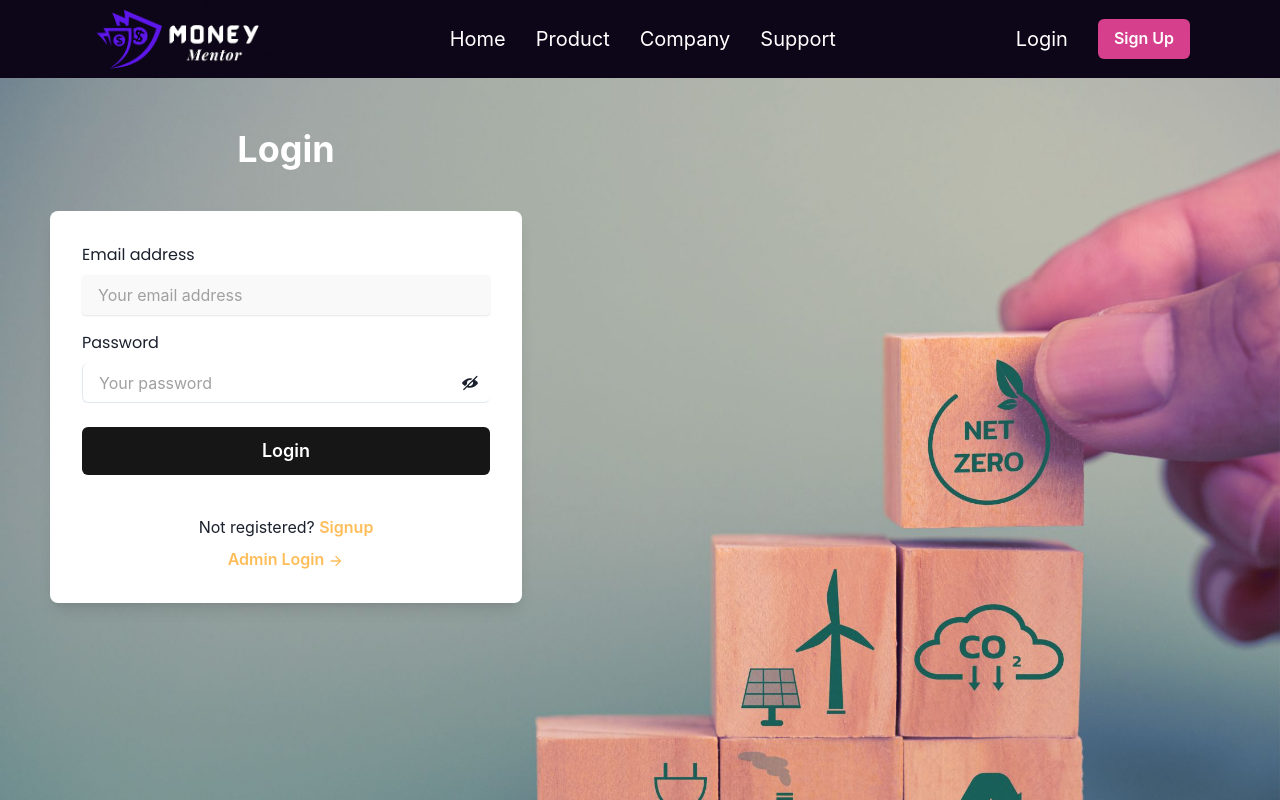
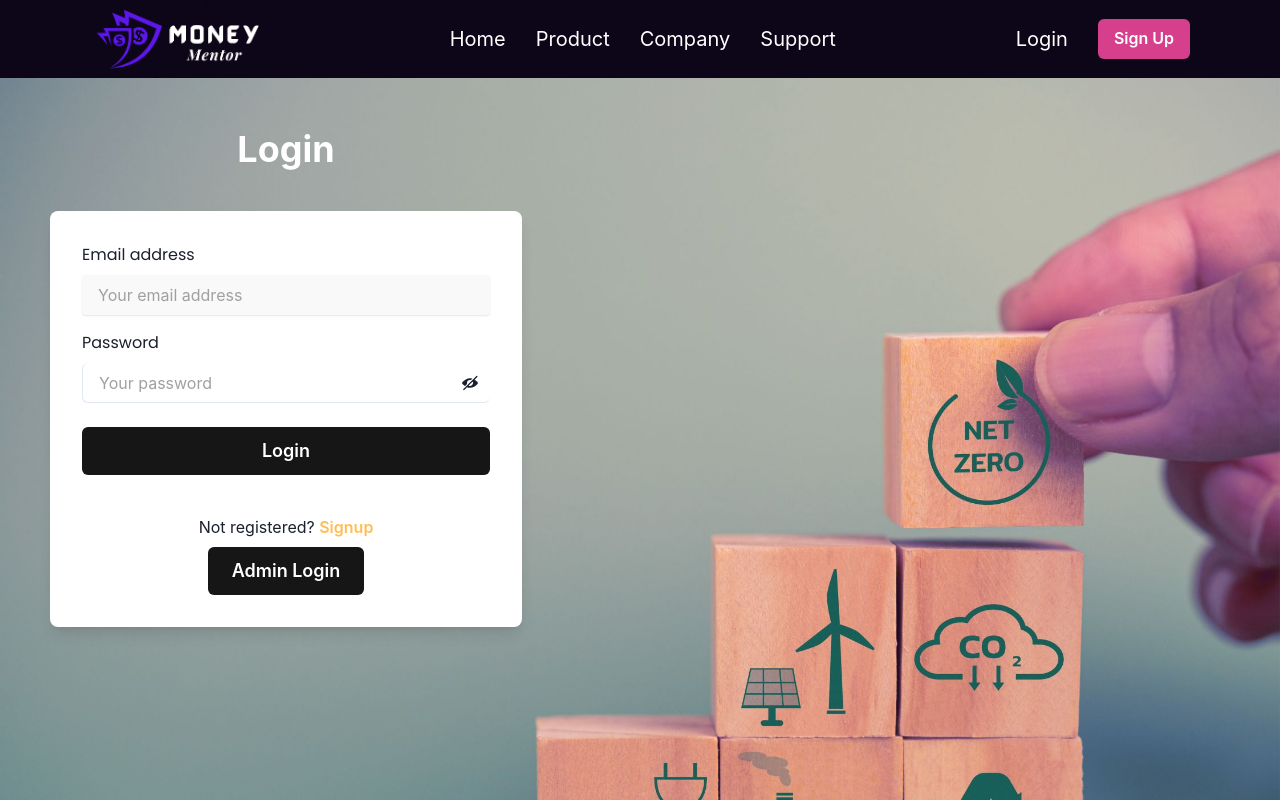
Before and after one commit to KrishnaVaishnav98/vogue-pocket-8479, a React (Create React App) app: page /login in a window 1280 px wide. Shown: the top 800 px of the page. Built offline with nearby package versions, Linux system fonts and the light colour scheme.

Commit message:
small_bug_fix

```diff
--- a/src/Pages/Login.jsx
+++ b/src/Pages/Login.jsx
@@ -1,8 +1,8 @@
-import React, { useState, useEffect, useRef } from 'react'
-import { Navigate, useLocation, useNavigate } from 'react-router-dom'
-import blackbgEar from '../Assets/black.jpg'
-import 'animate.css';
-import { color, useToast } from '@chakra-ui/react'
+import React, { useState, useEffect, useRef } from "react";
+import { Navigate, useLocation, useNavigate } from "react-router-dom";
+import blackbgEar from "../Assets/black.jpg";
+import "animate.css";
+import { color, useToast } from "@chakra-ui/react";
 import {
   Flex,
   Box,
@@ -17,174 +17,188 @@ import {
   Heading,
   Text,
   useColorModeValue,
-  Link
-} from '@chakra-ui/react';
-import { ArrowForwardIcon, ViewIcon, ViewOffIcon } from '@chakra-ui/icons';
-import { useDispatch, useSelector } from 'react-redux'
-import { login } from '../Redux/Authentication/action';
-import login_bg from '../Images/login_bg.jpg'
-
-
+  Link,
+} from "@chakra-ui/react";
+import { ArrowForwardIcon, ViewIcon, ViewOffIcon } from "@chakra-ui/icons";
+import { useDispatch, useSelector } from "react-redux";
+import { login } from "../Redux/Authentication/action";
+import login_bg from "../Images/login_bg.jpg";
 
 function Login() {
-
-  const navigate = useNavigate()
-  const dispatch = useDispatch()
+  const navigate = useNavigate();
+  const dispatch = useDispatch();
   const [showPassword, setShowPassword] = useState(false);
-  const toast = useToast()
-  const location = useLocation()
-  const { user } = useSelector((store) => store.authReducer)
-  const { isAuth } = useSelector((store) => store.authReducer)
-  const { isError } = useSelector((store) => store.authReducer)
+  const toast = useToast();
+  const location = useLocation();
+  const { user } = useSelector((store) => store.authReducer);
+  const { isAuth } = useSelector((store) => store.authReducer);
+  const { isError } = useSelector((store) => store.authReducer);
   const [logindata, setLoginData] = useState({
     email: "",
-    password: ""
-  })
+    password: "",
+  });
 
   const handleLogin = (e) => {
-    e.preventDefault()
+    e.preventDefault();
     if (!logindata.email || !logindata.password) {
       toast({
-        title: 'Failed!!',
-        description: 'Please fill all the fields.',
-        status: 'error',
-        position: 'top',
+        title: "Failed!!",
+        description: "Please fill all the fields.",
+        status: "error",
+        position: "top",
         duration: 4000,
         isClosable: true,
-      })
+      });
     } else {
-
       dispatch(login(logindata)).then((res) => {
         if (res) {
-
           // navigate(location.state, { replace: true })
           toast({
-            title: 'Success',
-            description: 'User LoggedIn Successful',
-            status: 'success',
-            position: 'top',
+            title: "Success",
+            description: "User LoggedIn Successful",
+            status: "success",
+            position: "top",
             duration: 4000,
             isClosable: true,
-          })
-
-
+          });
         } else {
           toast({
-            title: 'Failed!!',
-            description: 'Incorrect details',
-            status: 'error',
-            position: 'top',
+            title: "Failed!!",
+            description: "Incorrect details",
+            status: "error",
+            position: "top",
             duration: 4000,
             isClosable: true,
-          })
+          });
         }
-
-      })
+      });
     }
-
-  }
+  };
 
   useEffect(() => {
     if (isAuth) {
-      navigate(location.state?.from ? location.state.from : '/');
+      navigate(location.state?.from ? location.state.from : "/");
     }
-  }, [isAuth, location.state, navigate]);
+  }, [isAuth, location.state, navigate]);
 
   //  const tonavigate = ()=>{
   //   return navigate("/")
   //  }
 
-  const [submissiondisbled, setSubmissiondisbled] = useState(false)
+  const [submissiondisbled, setSubmissiondisbled] = useState(false);
 
+  const handleAdmin = () => {
+    navigate("/admin");
+  };
 
   return (
-
     <>
-
-      <Box style={{
+      <Box
+        style={{
           backgroundImage: `url(${login_bg})`,
           //  backgroundRepeat:"no-repeat",
           backgroundSize: "cover",
-      }}>
-
-
-        <form onSubmit={handleLogin} style={{
+        }}
+      >
+        <form
+          onSubmit={handleLogin}
+          style={{
             // position:"absolute",
             //  top:"0",
             backgroundPosition: "center",
             backgroundRepeat: "no-repeat",
             backgroundSize: "cover",
-          minHeight: '100vh'
-
-
+            minHeight: "100vh",
           }}
         >
-
-
           <Flex
             style={{
               backgroundImage: `url(${login_bg})`,
               //  backgroundRepeat:"no-repeat",
-              backgroundSize: "cover"
-
+              backgroundSize: "cover",
             }}
-
-
-            align={'center'}
-            justify={'left'}
+            align={"center"}
+            justify={"left"}
             p="50px"
-            bg={useColorModeValue('gray.50', 'gray.800')}>
-            <Stack borderRadius={"none"} className="animate__animated animate__pulse" w={{ base: "90%", sm: "90%", md: "80%", lg: "50%", xl: "40%", "2xl": "40%" }} >
-              <Stack align={'center'}>
-                <Heading color={"white"} fontSize={'4xl'} textAlign={'center'}>
+            bg={useColorModeValue("gray.50", "gray.800")}
+          >
+            <Stack
+              borderRadius={"none"}
+              className="animate__animated animate__pulse"
+              w={{
+                base: "90%",
+                sm: "90%",
+                md: "80%",
+                lg: "50%",
+                xl: "40%",
+                "2xl": "40%",
+              }}
+            >
+              <Stack align={"center"}>
+                <Heading color={"white"} fontSize={"4xl"} textAlign={"center"}>
                   Login
                 </Heading>
-
               </Stack>
               <Box
-
-                rounded={'lg'}
-                bg={useColorModeValue('white', 'gray.700')}
-                boxShadow={'lg'}
-                p={8}>
+                rounded={"lg"}
+                bg={useColorModeValue("white", "gray.700")}
+                boxShadow={"lg"}
+                p={8}
+              >
                 <Stack spacing={4}>
-
-
-
-
-                  <FormControl id="email" >
+                  <FormControl id="email">
                     <FormLabel>Email address</FormLabel>
                     <Input
                       borderRight={"none"}
                       borderTop={"none"}
-                      focusBorderColor='none'
-                      placeholder={'Your email address'}
+                      focusBorderColor="none"
+                      placeholder={"Your email address"}
                       // bg={useColorModeValue('blackAlpha.100', 'whiteAlpha.100')}
-                      _placeholder={{ opacity: 1, color: '#a0a0a0' }}
+                      _placeholder={{ opacity: 1, color: "#a0a0a0" }}
                       _focus={{
-                        bg: 'whiteAlpha.300',
-                        borderColor: "#FFB300"
-                      }} type="email" value={logindata.email} onChange={(e) => setLoginData((prev) => ({ ...prev, email: e.target.value }))} />
+                        bg: "whiteAlpha.300",
+                        borderColor: "#FFB300",
+                      }}
+                      type="email"
+                      value={logindata.email}
+                      onChange={(e) =>
+                        setLoginData((prev) => ({
+                          ...prev,
+                          email: e.target.value,
+                        }))
+                      }
+                    />
                   </FormControl>
-                  <FormControl id="password" >
+                  <FormControl id="password">
                     <FormLabel>Password</FormLabel>
                     <InputGroup>
-                      <Input borderRight={"none"}
+                      <Input
+                        borderRight={"none"}
                         borderTop={"none"}
-                        focusBorderColor='none'
-                        placeholder={'Your password'}
+                        focusBorderColor="none"
+                        placeholder={"Your password"}
                         // bg={useColorModeValue('blackAlpha.100', 'whiteAlpha.100')}
-                        _placeholder={{ opacity: 1, color: '#a0a0a0' }}
+                        _placeholder={{ opacity: 1, color: "#a0a0a0" }}
                         _focus={{
-                          bg: 'whiteAlpha.300',
-                          borderColor: "#FFB300"
-                        }} value={logindata.password} onChange={(e) => setLoginData((prev) => ({ ...prev, password: e.target.value }))} type={showPassword ? 'text' : 'password'} />
-                      <InputRightElement h={'full'}>
+                          bg: "whiteAlpha.300",
+                          borderColor: "#FFB300",
+                        }}
+                        value={logindata.password}
+                        onChange={(e) =>
+                          setLoginData((prev) => ({
+                            ...prev,
+                            password: e.target.value,
+                          }))
+                        }
+                        type={showPassword ? "text" : "password"}
+                      />
+                      <InputRightElement h={"full"}>
                         <Button
-                          variant={'ghost'}
+                          variant={"ghost"}
                           onClick={() =>
                             setShowPassword((showPassword) => !showPassword)
-                          }>
+                          }
+                        >
                           {showPassword ? <ViewIcon /> : <ViewOffIcon />}
                         </Button>
                       </InputRightElement>
@@ -194,39 +208,64 @@ function Login() {
                     <Button
                       type="submit"
                       isDisabled={submissiondisbled}
-                      style={{ background: "linear-gradient(to top left, #171616 100%, #363431 51%)" }}
+                      style={{
+                        background:
+                          "linear-gradient(to top left, #171616 100%, #363431 51%)",
+                      }}
                       // bgGradient='linear(to-r, #171616, #363431)'
                       loadingText="Submitting"
                       size="lg"
-                      bg={'blue.400'}
-                      color={'white'}
+                      bg={"blue.400"}
+                      color={"white"}
                       _hover={{
                         // bg: 'blue.500',
-                        bgGradient: 'linear(to-r,  #363431,#171616)',
+                        bgGradient: "linear(to-r,  #363431,#171616)",
                         border: "1px solid #FFB300 ",
-                        color: "#FFB300"
-                      }}>
+                        color: "#FFB300",
+                      }}
+                    >
                       Login
                     </Button>
                   </Stack>
                   <Stack pt={6}>
-                    <Text align={'center'}>
-                      Not registered? <Link href="/signup" color={'rgb(255,189,89)'} fontWeight={"600"} >Signup</Link>
+                    <Text align={"center"}>
+                      Not registered?{" "}
+                      <Link
+                        href="/signup"
+                        color={"rgb(255,189,89)"}
+                        fontWeight={"600"}
+                      >
+                        Signup
+                      </Link>
                     </Text>
-                    <Text align={'center'}>
-                      <Link href="/admin" color={'rgb(255,189,89)'} fontWeight={"600"} > Admin Login <ArrowForwardIcon /> </Link>
+                    <Text align={"center"}>
+                      <Button
+                        style={{
+                          background:
+                            "linear-gradient(to top left, #171616 100%, #363431 51%)",
+                        }}
+                        // bgGradient='linear(to-r, #171616, #363431)'
+                        size="lg"
+                        bg={"blue.400"}
+                        color={"white"}
+                        _hover={{
+                          // bg: 'blue.500',
+                          bgGradient: "linear(to-r,  #363431,#171616)",
+                          border: "1px solid #FFB300 ",
+                          color: "#FFB300",
+                        }}
+                        onClick={handleAdmin}
+                      >
+                        Admin Login
+                      </Button>
                     </Text>
                   </Stack>
                 </Stack>
               </Box>
-
             </Stack>
           </Flex>
         </form>
-
       </Box>
-
-
     </>
   );
 }
```
Also changed, not shown: 1 other file (tests, documents, lock files or other folders). Lines whose indentation alone changed are shown as unchanged.
